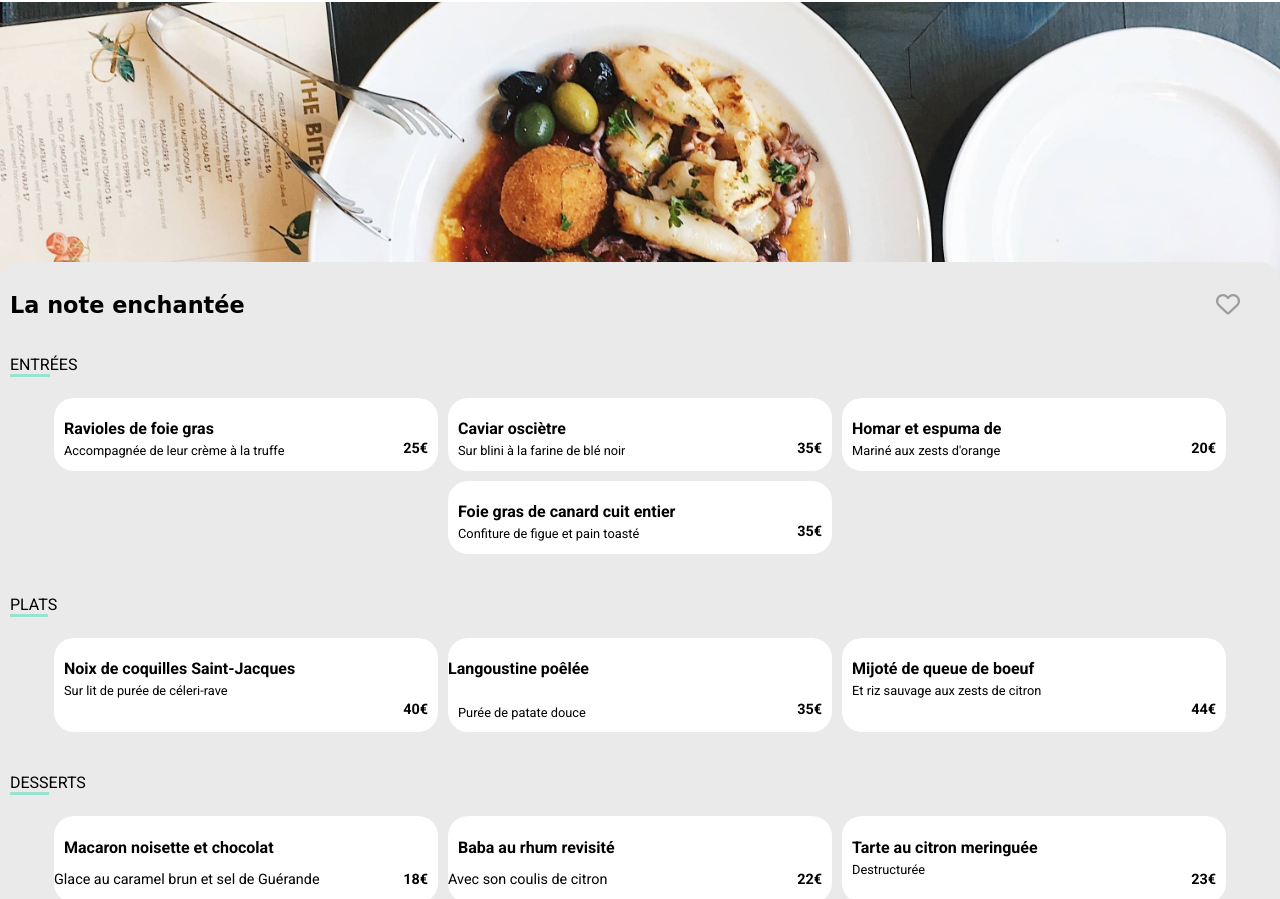
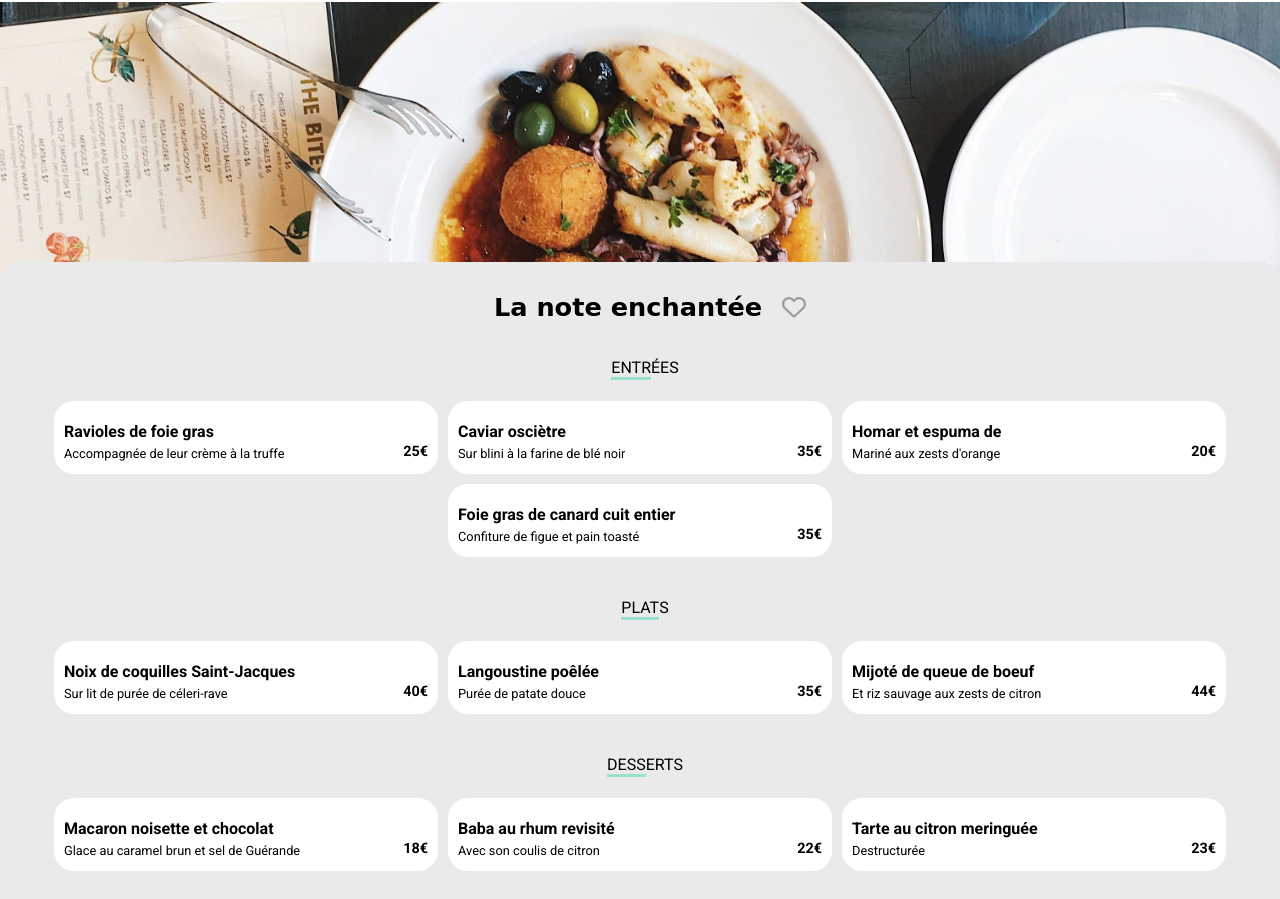
Before and after one commit to Thefish77124/Ohmyfood, a website: page La_note_enchantee.html in a window 1280 px wide. Shown: the part 84-983 px from the top of the page. Drawn offline with Linux system fonts and the light colour scheme; a web font is replaced by a local one.

Commit message:
réajustement site avec centrage des titres menus

```diff
--- a/La_note_enchantee.html
+++ b/La_note_enchantee.html
@@ -130,7 +130,7 @@
                         <div><p></p></div>
                     <div class="repas-description repas-description2">
                         <div class="container-description-repas">
-                            <h4 class="_repas-description__ligne1"> Langoustine poêlée </h4>
+                            <h4 class="repas-description__ligne1"> Langoustine poêlée </h4>
                             <div class="repas-description__ligne2">
                                 <p class="repas-description__ligne2-description"> Purée de patate douce</p>
                             </div>
@@ -173,7 +173,7 @@
                         <div class="container-description-repas">
                             <h4 class="repas-description__ligne1"> Macaron noisette et chocolat </h4>
                             <div class="repas-description__ligne2">
-                                <p class="repas-description_ligne2-description"> Glace au caramel brun et sel de Guérande</p>
+                                <p class="repas-description__ligne2-description"> Glace au caramel brun et sel de Guérande</p>
                             </div>
                         </div>
                         <div class="container-prix">
@@ -190,7 +190,7 @@
                         <div class="container-description-repas">
                             <h4 class="repas-description__ligne1"> Baba au rhum revisité </h4>
                             <div class="repas-description__ligne2">
-                                <p class="repas-description-ligne2__description"> Avec son coulis de citron</p>
+                                <p class="repas-description__ligne2-description"> Avec son coulis de citron</p>
                             </div>
                         </div>
                         <div class="container-prix">
--- a/sass/base/_ecritures.scss
+++ b/sass/base/_ecritures.scss
@@ -34,7 +34,7 @@ a{
         font-size: 3rem;
       }
     h2{
-        font-size: 1.4rem;
+        font-size: 1.6rem;
     }
     h3{
         font-size: 1rem;
--- a/sass/components/_footer.scss
+++ b/sass/components/_footer.scss
@@ -16,6 +16,9 @@
         color: #ffff;
         padding: 4px 0;
         font-size: 0.8rem;
+        &:hover{
+            color: $color-primary;
+        }
     }
     &__proposer{
             display: flex;
--- a/sass/style.scss
+++ b/sass/style.scss
@@ -40,7 +40,6 @@
     &__ligne2{
                 color: rgb(0, 0, 0, 0.8) ;
                 margin: 10px;
-                font-size: 1.05rem;
                 text-align: center;
                 opacity: 0.8;
     }
@@ -102,6 +101,9 @@
     }
     &__descriptif{
             display: block;
+            &:hover{
+                opacity: 0.5;
+            }
     }
     &__name {
                margin: 10px 0 0 10px;
@@ -479,6 +481,16 @@
         flex-wrap: wrap;
         justify-content: center;
         }
+        &__title{
+            justify-content: center;
+        }
+        &__heart{
+            margin-left: 20px;
+            margin-right: -30px;
+        }
+        &__repas-souligne{
+            justify-content: center;
+        }
     }
     .repas-description{
         &1{
```
Also changed, not shown: La_palette_du_gout.html (+2 -1 lines), index.html (+2 -0 lines), css/style.css, 1 other file.
